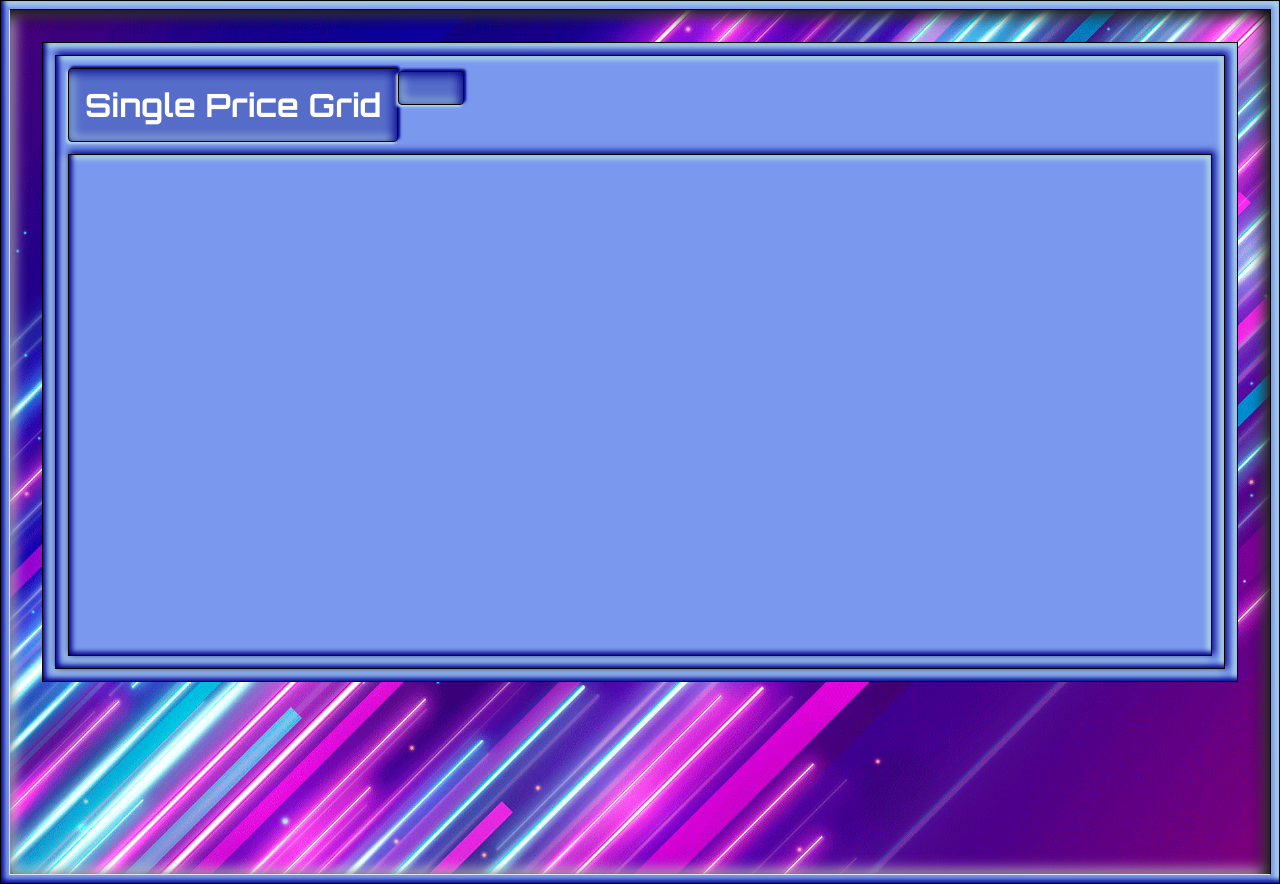
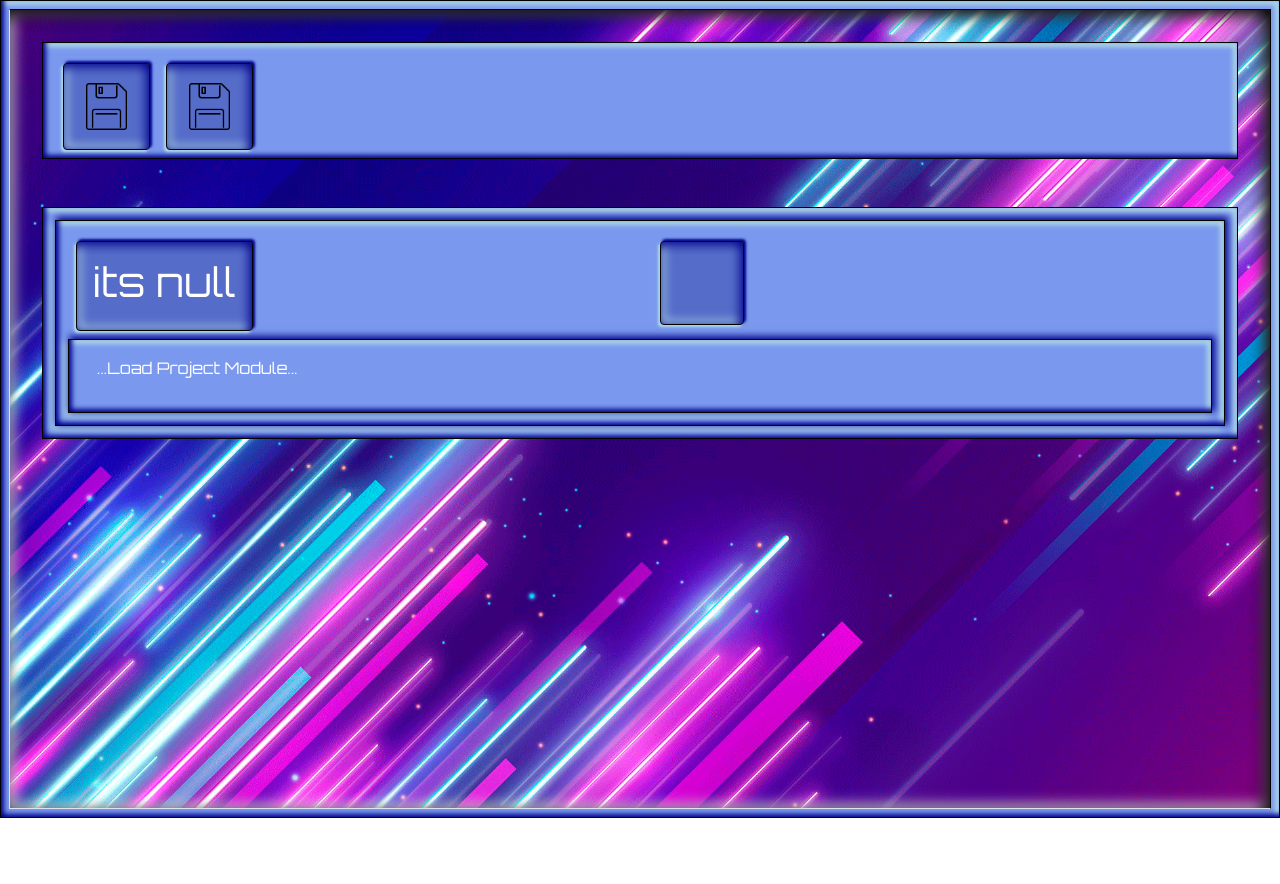
Before and after one commit to SeanCravener/retro-portfolio-design, a React (Create React App) app: page / in a window 1280 px wide. After the commit the page ends 818 px from the top, so only its background shows below. Built offline with nearby package versions, Linux system fonts and the light colour scheme.

Commit message:
Got modules loading on drop working

```diff
--- a/package.json
+++ b/package.json
@@ -6,6 +6,7 @@
     "@testing-library/jest-dom": "^5.16.5",
     "@testing-library/react": "^13.4.0",
     "@testing-library/user-event": "^13.5.0",
+    "bootstrap": "^5.2.3",
     "react": "^18.2.0",
     "react-dom": "^18.2.0",
     "react-scripts": "5.0.1",
--- a/src/App.jsx
+++ b/src/App.jsx
@@ -2,12 +2,24 @@ import Background from "./components/ui/background/background";
 import Frame from "./components/ui/frame/frame";
 import MainContent from "./components/main-content/main-content";
 import { ModulesContextProvider } from "./context/module-context";
+import "bootstrap/dist/css/bootstrap.min.css";
+import NavigationPanel from "./components/navigation-panel/navigation-panel";
+
 function App() {
   return (
     <ModulesContextProvider>
       <Frame frameType={"frame-inner-no-outer"}>
         <Background themeClassName={"vaporwave-two"}>
-          <MainContent />
+          <div className="row mb-5">
+            <div className="col-12">
+              <NavigationPanel />
+            </div>
+          </div>
+          <div className="row">
+            <div className="col-12">
+              <MainContent />
+            </div>
+          </div>
         </Background>
       </Frame>
     </ModulesContextProvider>
--- a/src/components/DragDrop/drag-box.jsx
+++ b/src/components/DragDrop/drag-box.jsx
@@ -16,13 +16,23 @@ function DragBox(props) {
   }
 
   return (
-    <div>
+    <div
+      id="dragbox"
+      style={{
+        width: "50px",
+        height: "50px",
+        display: "flex",
+        justifyContent: "center",
+        margin: ".1rem",
+      }}
+    >
       <img
         id={props.dragItemId}
         src="images/icons8-disk-64-1.png"
         alt="navigation module"
         draggable="true"
         onDragStart={handleDragStart}
+        style={{ margin: ".10rem" }}
       />
     </div>
   );
--- a/src/components/DragDrop/drop-box.jsx
+++ b/src/components/DragDrop/drop-box.jsx
@@ -1,13 +1,29 @@
-import React from "react";
+import React, { useContext } from "react";
+import { ModulesContext } from "../../context/module-context";
 
 function DropBox() {
-  function handleDrop(event) {
-    const data = event.dataTransfer.getData("text/plain");
-    const origin = document.getElementById(data);
-    document.getElementById("dropbox").appendChild(origin);
-  }
+  const { modules, setSelectedModule } = useContext(ModulesContext);
 
-  return <div id="dropbox" onDrop={handleDrop}></div>;
+  const handleDrop = async (event) => {
+    const moduleId = event.dataTransfer.getData("text/plain");
+    const moduleObject = modules.find(
+      (module) => module.projectId === moduleId
+    );
+    setSelectedModule(moduleObject);
+  };
+
+  return (
+    <div
+      id="dropbox"
+      onDrop={handleDrop}
+      style={{
+        width: "50px",
+        height: "50px",
+        display: "flex",
+        justifyContent: "center",
+      }}
+    ></div>
+  );
 }
 
 export default DropBox;
--- a/src/components/main-content/main-content.jsx
+++ b/src/components/main-content/main-content.jsx
@@ -1,36 +1,48 @@
 import Frame from "../ui/frame/frame";
-import { useContext } from "react";
+import { useContext, useEffect } from "react";
 import { ModulesContext } from "../../context/module-context";
 import ContentBox from "../ui/content-box/content-box";
+import "bootstrap/dist/css/bootstrap.min.css";
+import DragBox from "../DragDrop/drag-box";
+import DropBox from "../DragDrop/drop-box";
 
 function MainContent() {
-  const { selectedModule, setSelectedModule } = useContext(ModulesContext);
+  const { selectedModule } = useContext(ModulesContext);
 
   return (
     <Frame frameType="frame-outer">
       <Frame frameType="frame-inner" style={{ width: "100%" }}>
+        <div className="row">
+          <div className="col">
             <ContentBox>
-          <h1>{selectedModule.moduleTitle}</h1>
+              <h1>
+                {selectedModule === null ? "its null" : selectedModule.title}
+              </h1>
             </ContentBox>
+          </div>
+          <div className="col">
             <ContentBox>
-          <div
-            style={{
-              height: "74.5",
-              width: "74.5",
-              marginLeft: "1rem",
-              marginRight: "1rem",
-            }}
-          ></div>
+              <DropBox />
             </ContentBox>
+          </div>
+        </div>
         <Frame
           frameType="frame-inner"
           style={{ display: "flex", padding: "0px" }}
         >
+          {selectedModule === null ? (
+            <div className="row m-3">
+              <div className="col">
+                <p>...Load Project Module...</p>
+              </div>
+            </div>
+          ) : (
             <iframe
-            src={selectedModule.moduleSrc}
+              src={selectedModule.src}
               title="main-content"
               style={{ width: "100%", height: "500px", border: "none" }}
-          />
+            ></iframe>
+          )}
         </Frame>
       </Frame>
     </Frame>
--- a/src/components/navigation-panel/navigation-panel.jsx
+++ b/src/components/navigation-panel/navigation-panel.jsx
@@ -2,13 +2,19 @@ import Frame from "../ui/frame/frame";
 import DragBox from "../DragDrop/drag-box";
 import "./navigation-panel.css";
 import ContentBox from "../ui/content-box/content-box";
+import { useContext } from "react";
+import { ModulesContext } from "../../context/module-context";
 
 function NavigationPanel() {
+  const { modules } = useContext(ModulesContext);
+
   return (
     <Frame frameType={"frame-outer"}>
-      <ContentBox>
-        <DragBox dragItemId="item-id-1" />
-      </ContentBox>
+      {modules.map((module) => (
+        <ContentBox>
+          <DragBox key={module.projectId} dragItemId={module.projectId} />
+        </ContentBox>
+      ))}
     </Frame>
   );
 }
--- a/src/components/ui/content-box/content-box.jsx
+++ b/src/components/ui/content-box/content-box.jsx
@@ -2,7 +2,7 @@ import "./content-box.css";
 
 function ContentBox(props) {
   return (
-    <div className="content-box" style={props.style}>
+    <div className="content-box" style={{ margin: ".5rem" }}>
       {props.children}
     </div>
   );
--- a/src/context/module-context.js
+++ b/src/context/module-context.js
@@ -1,20 +1,29 @@
 import React, { useState, createContext } from "react";
-
-const loadModules = [
-  {
-    moduleCategory: "Frontend Mentor Project",
-    moduleSrc: "projects/level-1/single-price-grid/index.html",
-    moduleTitle: "Single Price Grid",
-    moduleDescription:
-      "This is a single price grid component. It is a challenge from Frontend Mentor.",
-  },
-];
 
 export const ModulesContext = createContext();
 
 export const ModulesContextProvider = (props) => {
-  const [modules, setModules] = useState(loadModules);
-  const [selectedModule, setSelectedModule] = useState(modules[0]);
+  const [modules, setModules] = useState([
+    {
+      title: "Single Price Grid Component",
+      description:
+        "A simple single price grid component built with HTML and CSS",
+      src: "./projects/level-1/single-price-grid/index.html",
+      projectId: "project-1",
+      category: "Frontend Mentor",
+      difficultyLevel: "Level 1",
+    },
+    {
+      title: "Advice Generator App",
+      description:
+        "A simple advice generator app built with HTML, CSS, JavaScript, React. The app uses the Advice Slip JSON API to generate random advice.",
+      src: "./projects/level-2/advice-generator-app/dist/index.html",
+      projectId: "project-2",
+      category: "Frontend Mentor",
+      difficultyLevel: "Level 2",
+    },
+  ]);
+  const [selectedModule, setSelectedModule] = useState(null);
 
   return (
     <ModulesContext.Provider
```
Also changed, not shown: src/index.css (+4 -3 lines), 1 other file (tests, documents, lock files or other folders). Lines whose indentation alone changed are shown as unchanged.
